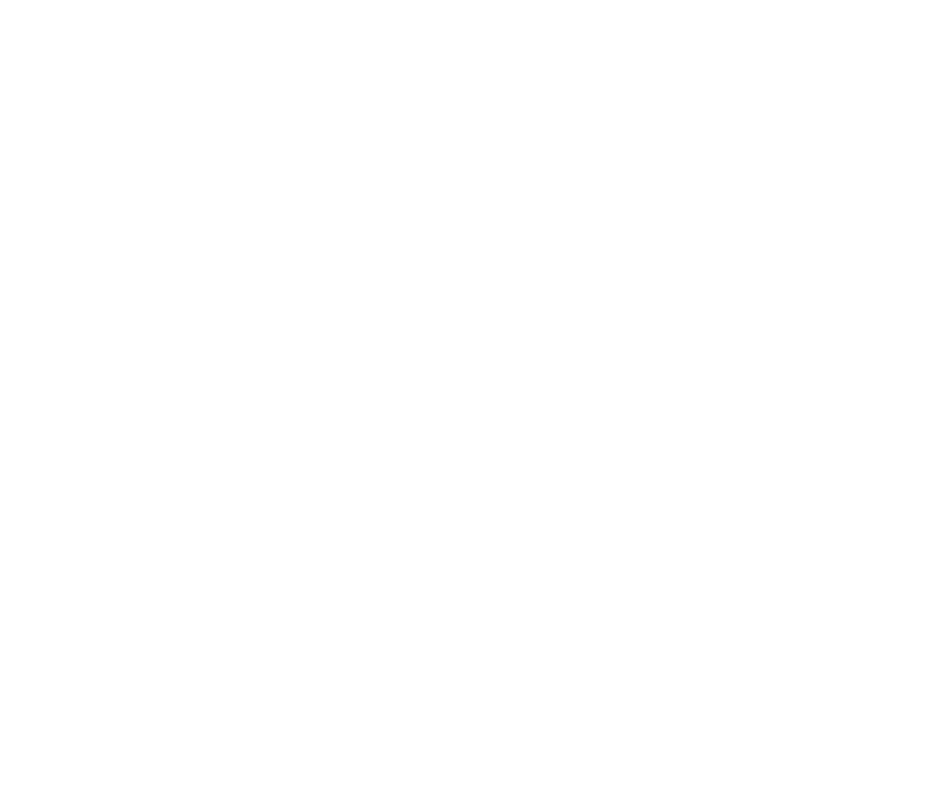
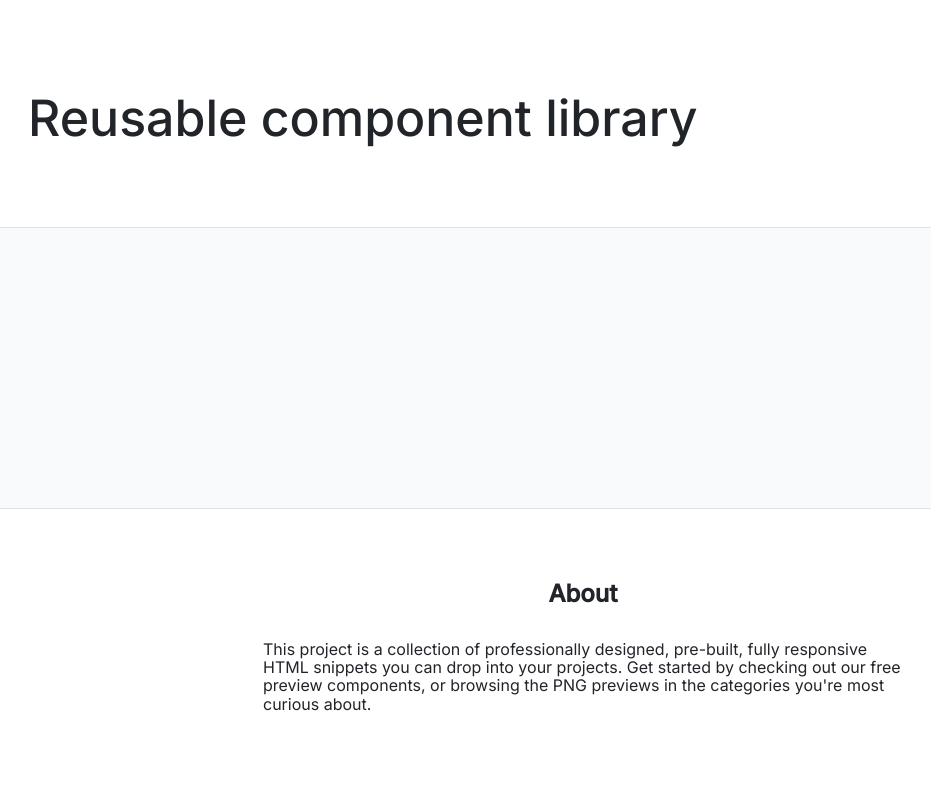
Before and after one commit to js-tasks-ru/htmlcss-20230530_kupriianovvv, a website: page index.html in a window 1280 px wide. Shown: the whole page, without its empty margins (57-988 px from the left). Drawn offline with Linux system fonts and the light colour scheme.

Commit message:
03-lection1: добавил шрифты, макролайаут

```diff
--- a/03-lection1/02-accordion/accordion.css
+++ b/03-lection1/02-accordion/accordion.css
@@ -1,7 +1,7 @@
 /* Стилизация аккордеона */
 .accordion {
   background: var(--white);
-  font-family: 'Inter';
+  font-family: 'Inter', sans-serif;
   font-weight: 400;
   font-size: 1rem;
   line-height: 1.5rem;
--- a/assets/css/main.css
+++ b/assets/css/main.css
@@ -1,16 +1,21 @@
 @import '../fonts/fonts.css';
 @import '../css/normalize.css';
+@import '../../components/header/header.css';
+@import '../../components/content/content.css';
+@import '../../components/footer/footer.css';
+@import '../../components/page/page.css';
+@import '../../components/container/container.css';
 
 :root {
   --white: #ffffff;
   --black: #212429;
-    --pink: #F784AD;
-    --purple: #7048E8;
-    --blue: #374FC7;
-    --red: #F03D3E;
-    --grey-1: #F8F9FA;
-    --grey-2: #DDE2E5;
-    --grey-3: #ACB5BD;
+  --pink: #f784ad;
+  --purple: #7048e8;
+  --blue: #374fc7;
+  --red: #f03d3e;
+  --grey-1: #f8f9fa;
+  --grey-2: #dde2e5;
+  --grey-3: #acb5bd;
   --grey-4: #495057;
 
   --error: var(--red);
@@ -20,6 +25,8 @@
   --secondary: var(--purple);
 }
 
+/*
 * {
   font-family: 'Roboto', sans-serif;
 }
+*/
--- a/assets/fonts/fonts.css
+++ b/assets/fonts/fonts.css
@@ -1 +1,2 @@
 @import url('https://fonts.googleapis.com/css2?family=Roboto:ital,wght@0,100;0,300;0,400;0,500;0,700;0,900;1,100;1,300;1,400;1,500;1,700;1,900&display=swap');
+@import url('https://fonts.googleapis.com/css2?family=Inter:wght@400;500&display=swap');
--- /dev/null
+++ b/components/container/container.css
@@ -0,0 +1,4 @@
+.container {
+  max-width: 1110px;
+  margin: 0 auto;
+}
--- /dev/null
+++ b/components/content/content.css
@@ -0,0 +1,8 @@
+.content {
+  border-color: var(--grey-2);
+  border-style: solid;
+  border-width: 1px 0 1px 0;
+  background-color: #f9fafc;
+
+  min-height: 35vh; /* TODO flex-basis 1 и фикс хедер и футер мб*/
+}
--- /dev/null
+++ b/components/footer/footer.css
@@ -0,0 +1,13 @@
+.footer {
+  padding: 71px 0;
+}
+
+.footer__title {
+  text-align: center;
+  margin-bottom: 32px;
+}
+
+.footer__description {
+  max-width: 640px;
+  margin: 0 auto;
+}
--- /dev/null
+++ b/components/header/header.css
@@ -0,0 +1,10 @@
+.header {
+  background-color: var(--white);
+  padding: 86px 0 77px;
+}
+
+.header__title {
+  font-weight: 500;
+  font-size: 3.125rem;
+  line-height: 4rem;
+}
--- /dev/null
+++ b/components/page/page.css
@@ -0,0 +1,4 @@
+.page {
+  font-family: Inter;
+  color: var(--black);
+}
--- a/index.html
+++ b/index.html
@@ -1,10 +1,38 @@
 <!DOCTYPE html>
 <!-- Главная страница -->
 <html lang="ru">
-    <head>
-        <link rel="stylesheet" href="./assets/css/main.css">
-    </head>
-    <body>
-
-    </body>
+  <head>
+    <link rel="stylesheet" href="./assets/css/main.css" />
+    <style>
+      body {
+        min-height: 100vh;
+      }
+      h1,
+      h2 {
+        margin: 0;
+      }
+      p {
+        margin: 0;
+      }
+    </style>
+  </head>
+  <body>
+    <div class="page">
+      <header class="header">
+        <div class="container">
+          <h1 class="header__title">Reusable component library</h1>
+        </div>
+      </header>
+      <main class="content"></main>
+      <footer class="footer">
+        <h2 class="footer__title">About</h2>
+        <p class="footer__description">
+          This project is a collection of professionally designed, pre-built,
+          fully responsive HTML snippets you can drop into your projects. Get
+          started by checking out our free preview components, or browsing the
+          PNG previews in the categories you're most curious about.
+        </p>
+      </footer>
+    </div>
+  </body>
 </html>
```
Lines whose indentation alone changed are shown as unchanged.
